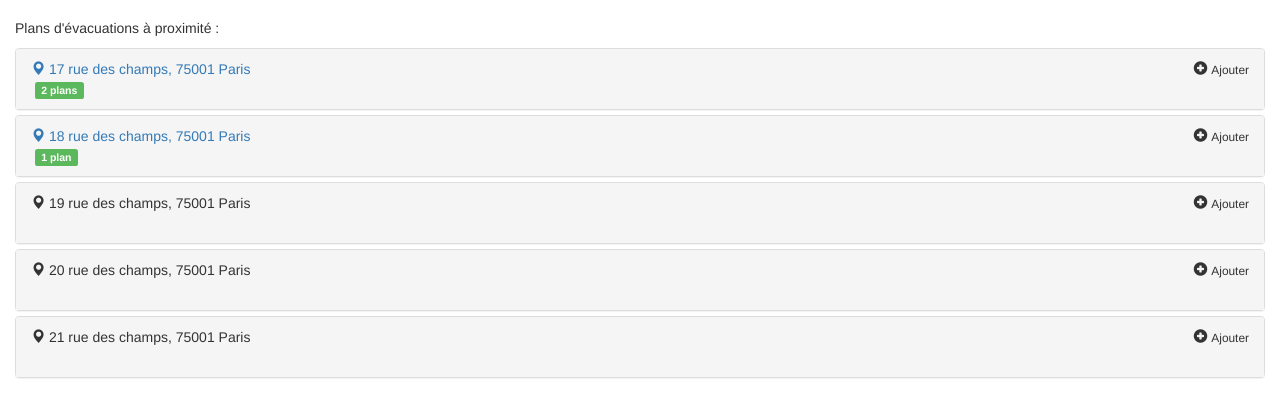
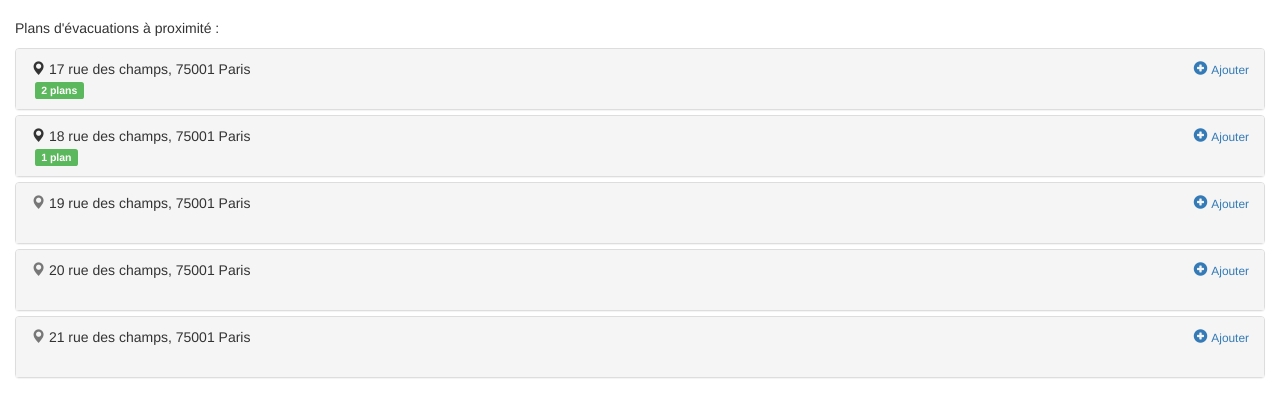
Before and after one commit to openevacmap/openevac-front, a website: page index.html in a window 1280 px wide. Shown: the part 54-468 px from the top of the page. Drawn offline with nearby package versions, Linux system fonts and the light colour scheme; some packages are replaced by stand-ins of ours.

Commit message:
style list

```diff
--- a/templates/addresses/list.html
+++ b/templates/addresses/list.html
@@ -5,15 +5,12 @@
         <div class="panel panel-default" ng-repeat="address in addresses track by $index">
             <div class="panel-heading" role="tab" id="headingOne-{{ $index }}">
                 <div class="row">
-                    <div class="col-xs-10">
-                        <a role="button" data-toggle="collapse" data-parent="#accordion"
-                           href="#collapseOne-{{ $index }}" ng-if="address.maps.length"
-                           aria-expanded="false" aria-controls="collapseOne-{{ $index }}">
-                            <span class="glyphicon glyphicon-map-marker"></span>
-                            {{ address.address_label }}
-                        </a>
+                    <div class="col-xs-10" role="button" data-toggle="collapse" data-parent="#accordion"
+                         aria-expanded="false" aria-controls="collapseOne-{{ $index }}" href="#collapseOne-{{ $index }}">
 
-                        <span ng-if="!address.maps.length"><span class="glyphicon glyphicon-map-marker"></span>  {{ address.address_label }}</span><br>
+                        <span class="glyphicon glyphicon-map-marker" ng-class="{'text-muted': !address.maps.length}"></span>
+                        {{ address.address_label }}
+<br>
                         &nbsp;<span class="label label-success" ng-if="address.maps.length"
                                     class="btn btn-primary btn-sm">{{ address.maps.length }}
                            <ng-pluralize count="address.maps.length"
@@ -24,7 +21,7 @@
                        </span>
                     </div>
                     <div class="col-xs-2">
-                        <span class="pull-right" type="button"
+                        <span class="pull-right text-primary" type="button"
                               ui-sref="addMap({id:address.id})"><span
                                 class="glyphicon glyphicon-plus-sign"
                                 aria-hidden="true"></span> <small class="hidden-xs">Ajouter</small>
@@ -41,7 +38,8 @@
                     <li class="list-group-item" ng-repeat="map in address.maps track by $index">
                         <a href="#/maps/{{map.id}}">
                             <span class="glyphicon glyphicon-picture"></span>
-                            Etage : {{ map.level }} - Batiment : {{map.building }}
+                            <span ng-if="map.level">Etage : {{ map.level }}</span> -
+                            <span ng-if="map.building">Batiment : {{ map.building }}</span>
                         </a>
                     </li>
                 </ul>
```
